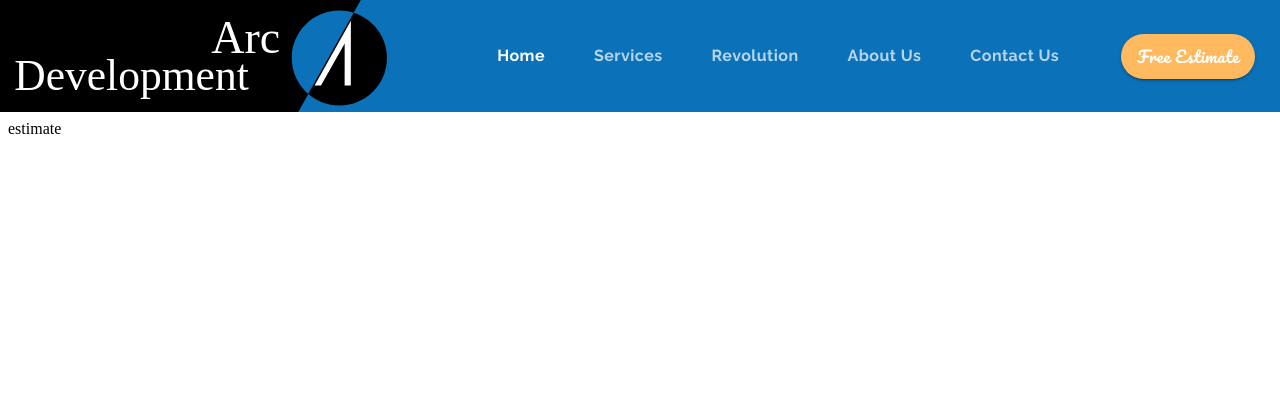
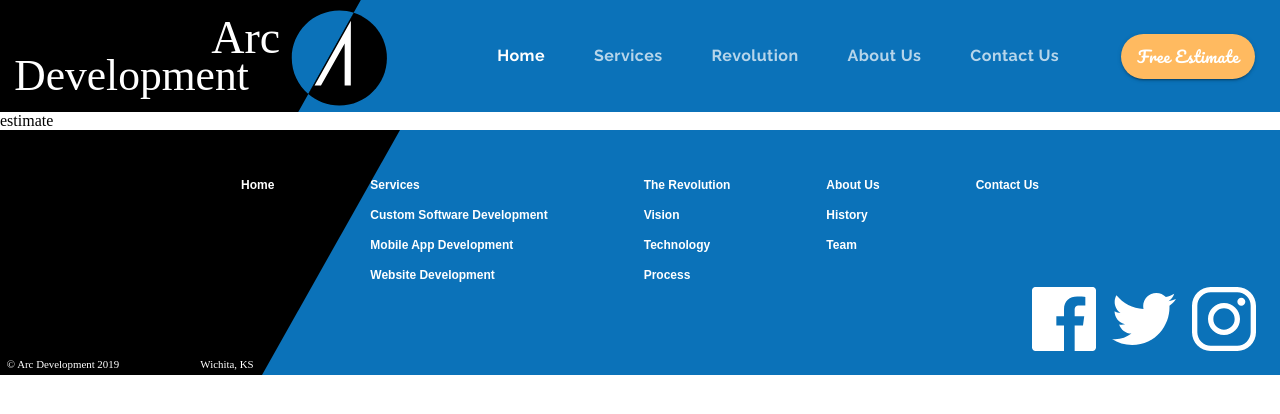
Before and after one commit to Muscardinus94/MaterialUIReact, a React (Create React App) app: page /estimate in a window 1280 px wide. Shown: the top 414 px of the page. Built offline with nearby package versions, Linux system fonts and the light colour scheme.

Commit message:
Add: Footer 추가

```diff
--- a/public/index.html
+++ b/public/index.html
@@ -16,7 +16,7 @@
     />
     <title>Arc Development</title>
   </head>
-  <body>
+  <body style="margin: 0">
     <noscript>You need to enable JavaScript to run this app.</noscript>
     <div id="root"></div>
   </body>
--- a/src/components/App.js
+++ b/src/components/App.js
@@ -1,15 +1,23 @@
-import React from "react";
+import React, { useState } from "react";
 import { ThemeProvider } from "@material-ui/core";
 import { BrowserRouter, Route, Switch } from "react-router-dom";
 
 import theme from "./ui/Theme";
 import Header from "./ui/Header";
+import Footer from "./ui/Footer";
 
 function App() {
+  const [value, setValue] = useState(0);
+  const [selectedIndex, setSelectedIndex] = useState(0);
   return (
     <ThemeProvider theme={theme}>
       <BrowserRouter>
-        <Header />
+        <Header
+          value={value}
+          setValue={setValue}
+          selectedIndex={selectedIndex}
+          setSelectedIndex={setSelectedIndex}
+        />
         <Switch>
           <Route exact path="/" component={() => <div>Home</div>} />
           <Route exact path="/services" component={() => <div>Services</div>} />
@@ -33,6 +41,12 @@
           <Route exact path="/contact" component={() => <div>contact</div>} />
           <Route exact path="/estimate" component={() => <div>estimate</div>} />
         </Switch>
+        <Footer
+          value={value}
+          setValue={setValue}
+          selectedIndex={selectedIndex}
+          setSelectedIndex={setSelectedIndex}
+        />
       </BrowserRouter>
     </ThemeProvider>
   );
--- /dev/null
+++ b/src/components/ui/Footer.js
@@ -0,0 +1,263 @@
+import React from "react";
+import { Link } from "react-router-dom";
+import { makeStyles, Grid, Hidden } from "@material-ui/core";
+import footerAdornment from "../../assets/Footer Adornment.svg";
+import facebook from "../../assets/facebook.svg";
+import twitter from "../../assets/twitter.svg";
+import instagram from "../../assets/instagram.svg";
+
+const useStyle = makeStyles((theme) => ({
+  footer: {
+    backgroundColor: theme.palette.common.arcBlue,
+    width: "100%",
+    zIndex: 1302,
+    position: "relative",
+  },
+  adornment: {
+    width: "25em",
+    verticalAlign: "bottom",
+    [theme.breakpoints.down("md")]: {
+      width: "21em",
+    },
+    [theme.breakpoints.down("xs")]: {
+      width: "15em",
+    },
+  },
+  mainContainer: {
+    position: "absolute",
+  },
+  link: {
+    color: "white",
+    fontFamily: "Arial",
+    fontWeight: "bold",
+    fontSize: "0.75rem",
+    textDecoration: "none",
+  },
+  gridItem: {
+    margin: "3em",
+  },
+  icon: {
+    height: "4em",
+    width: "4em",
+    [theme.breakpoints.down("xs")]: {
+      height: "2.5em",
+      width: "2.5em",
+    },
+  },
+  socialContainer: {
+    position: "absolute",
+    marginTop: "-6em",
+    right: "1.5em",
+    [theme.breakpoints.down("xs")]: {
+      right: "0.6em",
+    },
+  },
+}));
+
+export default function Footer(props) {
+  const classes = useStyle();
+  const { setValue, setSelectedIndex } = props;
+
+  return (
+    <footer className={classes.footer}>
+      <Hidden mdDown>
+        <Grid container justify="center" className={classes.mainContainer}>
+          <Grid item className={classes.gridItem}>
+            <Grid container direction="column" spacing={2}>
+              <Grid
+                item
+                component={Link}
+                to="/"
+                onClick={() => setValue(0)}
+                className={classes.link}
+              >
+                Home
+              </Grid>
+            </Grid>
+          </Grid>
+          <Grid item className={classes.gridItem}>
+            <Grid container direction="column" spacing={2}>
+              <Grid
+                item
+                component={Link}
+                to="/services"
+                onClick={() => {
+                  setValue(1);
+                  setSelectedIndex(0);
+                }}
+                className={classes.link}
+              >
+                Services
+              </Grid>
+              <Grid
+                item
+                component={Link}
+                to="/customsoftware"
+                onClick={() => {
+                  setValue(1);
+                  setSelectedIndex(1);
+                }}
+                className={classes.link}
+              >
+                Custom Software Development
+              </Grid>
+              <Grid
+                item
+                component={Link}
+                to="/mobileapps"
+                onClick={() => {
+                  setValue(1);
+                  setSelectedIndex(2);
+                }}
+                className={classes.link}
+              >
+                Mobile App Development
+              </Grid>
+              <Grid
+                item
+                component={Link}
+                to="/websites"
+                onClick={() => {
+                  setValue(1);
+                  setSelectedIndex(3);
+                }}
+                className={classes.link}
+              >
+                Website Development
+              </Grid>
+            </Grid>
+          </Grid>
+          <Grid item className={classes.gridItem}>
+            <Grid container direction="column" spacing={2}>
+              <Grid
+                item
+                component={Link}
+                to="/revolution"
+                onClick={() => setValue(2)}
+                className={classes.link}
+              >
+                The Revolution
+              </Grid>
+              <Grid
+                item
+                component={Link}
+                to="/revolution"
+                onClick={() => setValue(2)}
+                className={classes.link}
+              >
+                Vision
+              </Grid>
+              <Grid
+                item
+                component={Link}
+                to="/revolution"
+                onClick={() => setValue(2)}
+                className={classes.link}
+              >
+                Technology
+              </Grid>
+              <Grid
+                item
+                component={Link}
+                to="/revolution"
+                onClick={() => setValue(2)}
+                className={classes.link}
+              >
+                Process
+              </Grid>
+            </Grid>
+          </Grid>
+          <Grid item className={classes.gridItem}>
+            <Grid container direction="column" spacing={2}>
+              <Grid
+                item
+                component={Link}
+                to="/about"
+                onClick={() => setValue(3)}
+                className={classes.link}
+              >
+                About Us
+              </Grid>
+              <Grid
+                item
+                component={Link}
+                to="/about"
+                onClick={() => setValue(3)}
+                className={classes.link}
+              >
+                History
+              </Grid>
+              <Grid
+                item
+                component={Link}
+                to="/about"
+                onClick={() => setValue(3)}
+                className={classes.link}
+              >
+                Team
+              </Grid>
+            </Grid>
+          </Grid>
+          <Grid item className={classes.gridItem}>
+            <Grid container direction="column">
+              <Grid
+                item
+                component={Link}
+                to="/contact"
+                onClick={() => setValue(4)}
+                className={classes.link}
+              >
+                Contact Us
+              </Grid>
+            </Grid>
+          </Grid>
+        </Grid>
+      </Hidden>
+      <img
+        src={footerAdornment}
+        alt="black decorative slash"
+        className={classes.adornment}
+      />
+      <Grid
+        container
+        className={classes.socialContainer}
+        justify="flex-end"
+        spacing={2}
+      >
+        <Grid
+          item
+          component={"a"}
+          href="http://www.facebook.com"
+          rel="noopner noreferrer"
+          target="_blank"
+        >
+          <img
+            alt="facebook logo"
+            src={facebook}
+            className={classes.icon}
+            rel="noopner noreferrer"
+            target="_blank"
+          />
+        </Grid>
+        <Grid
+          item
+          component={"a"}
+          href="http://www.twitter.com"
+          rel="noopner noreferrer"
+          target="_blank"
+        >
+          <img alt="twitter logo" src={twitter} className={classes.icon} />
+        </Grid>
+        <Grid
+          item
+          component={"a"}
+          href="http://www.instagram.com"
+          rel="noopner noreferrer"
+          target="_blank"
+        >
+          <img alt="instagram logo" src={instagram} className={classes.icon} />
+        </Grid>
+      </Grid>
+    </footer>
+  );
+}
--- a/src/components/ui/Header.js
+++ b/src/components/ui/Header.js
@@ -123,12 +123,10 @@
   const theme = useTheme();
   const matches = useMediaQuery(theme.breakpoints.down("md"));
   const iOS = process.browser && /iPad|iPhone|iPod/.test(navigator.userAgent);
-
   const [openDrawer, setOpenDrawer] = useState(false);
-  const [value, setValue] = useState(0);
   const [anchorEl, setAnchorEl] = useState(null);
   const [openMenu, setOpenMenu] = useState(false);
-  const [selectedIndex, setSelectedIndex] = useState(0);
+  const { value, setValue, selectedIndex, setSelectedIndex } = props;
 
   const handleClick = (e) => {
     setAnchorEl(e.currentTarget);
@@ -202,7 +200,7 @@
           break;
       }
     });
-  }, [value, menuOptions, routes, selectedIndex]);
+  }, [value, menuOptions, routes, selectedIndex, setValue, setSelectedIndex]);
 
   const tabs = (
     <>
```
